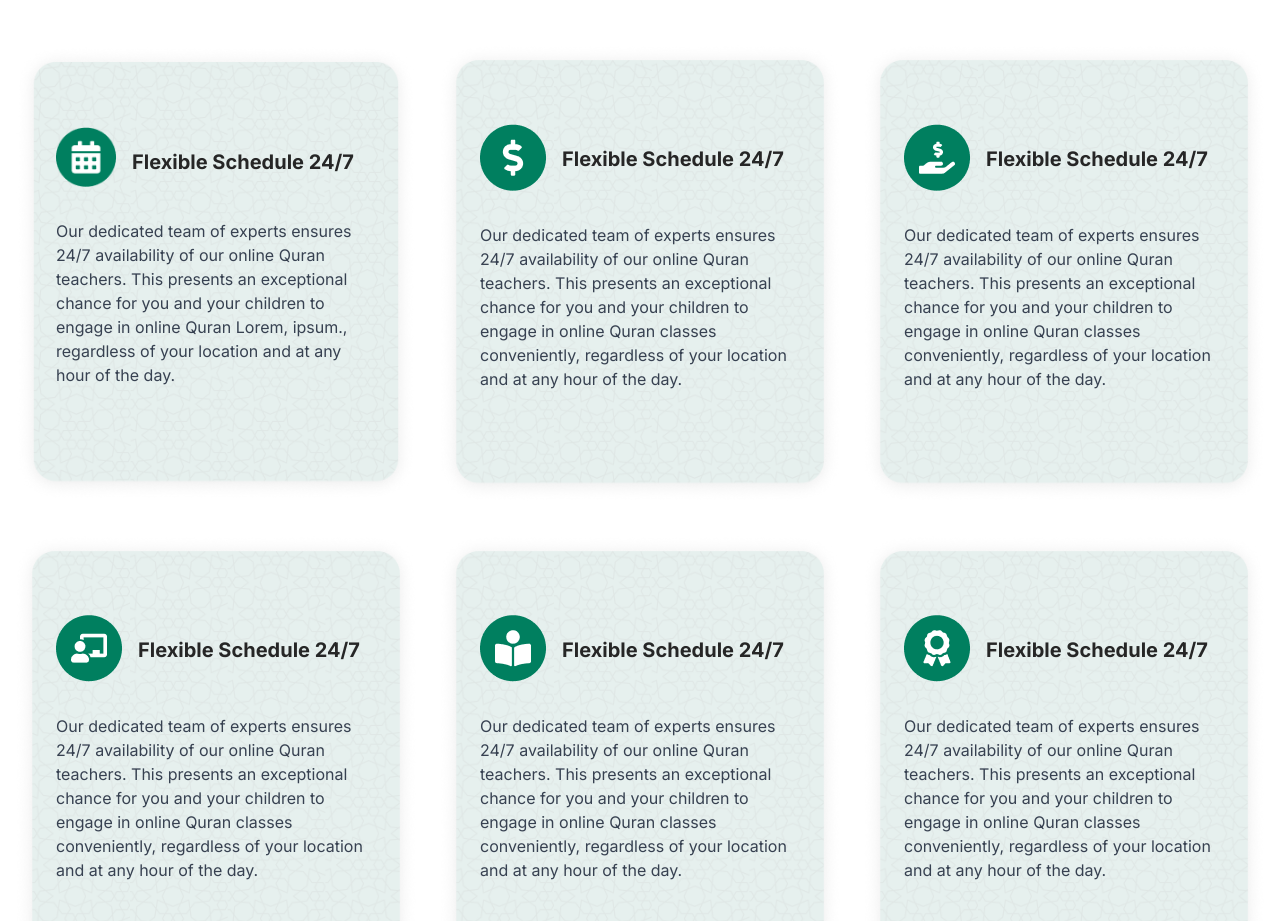
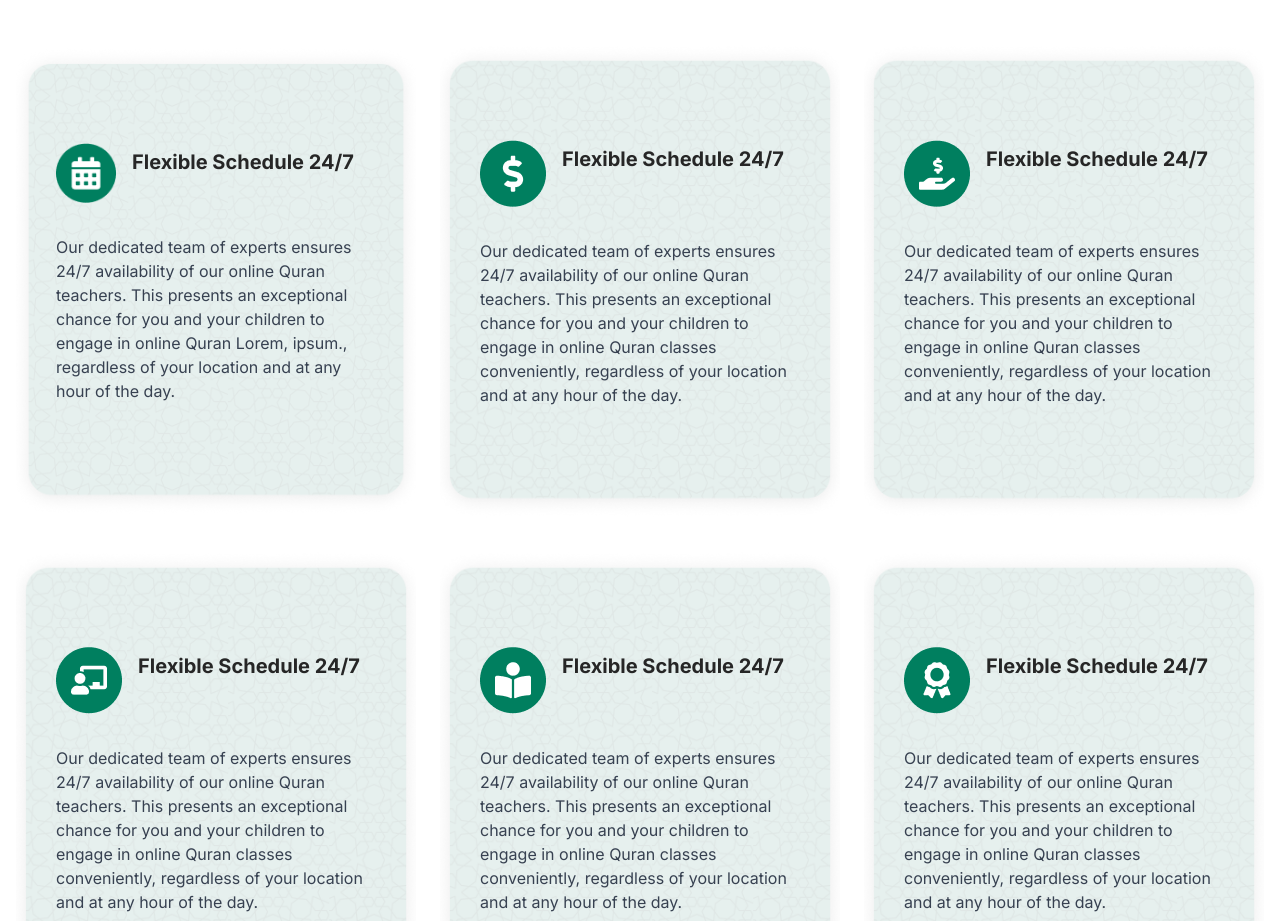
Before and after one commit to azkarullhassan/new-quran-project, a Next.js app: page / in a window 1280 px wide. Shown: the part 2440-3361 px from the top of the page. Built offline with nearby package versions, Linux system fonts and the light colour scheme.

Commit message:
first commit

```diff
--- a/components/Third.tsx
+++ b/components/Third.tsx
@@ -28,7 +28,7 @@ const Third = () => {
                             }}>
                                 {/* child-1 */}
                                 <div className='flex gap-4'>
-                                    <div><Image src="/images/choose-1.png" alt="logo-1" width={60} height={60}/></div>
+                                    <div className='pt-4'><Image src="/images/choose-1.png" alt="logo-1" width={60} height={60}/></div>
                                     <h2 className="text-neutral-800 text-xl font-bold font-['Roboto Slab'] leading-[30px] pt-5">Flexible Schedule 24/7</h2>
                                 </div>
                                 <p className="text-gray-700 text-base font-normal font-['Roboto Slab'] py-8 ">Our dedicated team of experts ensures 24/7
@@ -49,7 +49,7 @@ const Third = () => {
                             }}>
                                 {/* child-1 */}
                                 <div className='flex gap-4'>
-                                    <div><Image src="/images/choose-2.png" alt="logo-2" width={66} height={66}/></div>
+                                    <div className='pt-4'><Image src="/images/choose-2.png" alt="logo-2" width={66} height={66}/></div>
                                     <h2 className="text-neutral-800 text-xl font-bold font-['Roboto Slab'] leading-[30px] pt-5">Flexible Schedule 24/7</h2>
                                 </div>
                                 <p className="text-gray-700 text-base font-normal font-['Roboto Slab'] py-8 ">Our dedicated team of experts ensures 24/7
@@ -70,7 +70,7 @@ const Third = () => {
                             }}>
                                 {/* child-1 */}
                                 <div className='flex gap-4'>
-                                   <div> <Image src="/images/choose-3.png" alt="logo-3" width={66} height={66} /></div>
+                                   <div className='pt-4'> <Image src="/images/choose-3.png" alt="logo-3" width={66} height={66} /></div>
                                     <h2 className="text-neutral-800 text-xl font-bold font-['Roboto Slab'] leading-[30px] pt-5">Flexible Schedule 24/7</h2>
                                 </div>
                                 <p className="text-gray-700 text-base font-normal font-['Roboto Slab'] py-8 ">Our dedicated team of experts ensures 24/7
@@ -95,7 +95,7 @@ const Third = () => {
                             }}>
                                 {/* child-1 */}
                                 <div className='flex gap-4'>
-                                    <div><Image src="/images/choose-4.png" alt="logo-4" width={66} height={66} /></div>
+                                    <div className='pt-4'><Image src="/images/choose-4.png" alt="logo-4" width={66} height={66} /></div>
                                     <h2 className="text-neutral-800 text-xl font-bold font-['Roboto Slab'] leading-[30px] pt-5">Flexible Schedule 24/7</h2>
                                 </div>
                                 <p className="text-gray-700 text-base font-normal font-['Roboto Slab'] py-8 ">Our dedicated team of experts ensures 24/7
@@ -116,7 +116,7 @@ const Third = () => {
                             }}>
                                 {/* child-1 */}
                                 <div className='flex gap-4'>
-                                   <div> <Image src="/images/choose-5.png" alt="logo-5" width={66} height={66}/></div>
+                                   <div className='pt-4'> <Image src="/images/choose-5.png" alt="logo-5" width={66} height={66}/></div>
                                     <h2 className="text-neutral-800 text-xl font-bold font-['Roboto Slab'] leading-[30px] pt-5">Flexible Schedule 24/7</h2>
                                 </div>
                                 <p className="text-gray-700 text-base font-normal font-['Roboto Slab'] py-8 ">Our dedicated team of experts ensures 24/7
@@ -137,7 +137,7 @@ const Third = () => {
                             }}>
                                 {/* child-1 */}
                                 <div className='flex gap-4'>
-                                    <div><Image src="/images/choose-6.png" alt="logo-6" width={66} height={66} /></div>
+                                    <div className='pt-4'><Image src="/images/choose-6.png" alt="logo-6" width={66} height={66} /></div>
                                     <h2 className="text-neutral-800 text-xl font-bold font-['Roboto Slab'] leading-[30px] pt-5">Flexible Schedule 24/7</h2>
                                 </div>
                                 <p className="text-gray-700 text-base font-normal font-['Roboto Slab'] py-8 ">Our dedicated team of experts ensures 24/7
```
